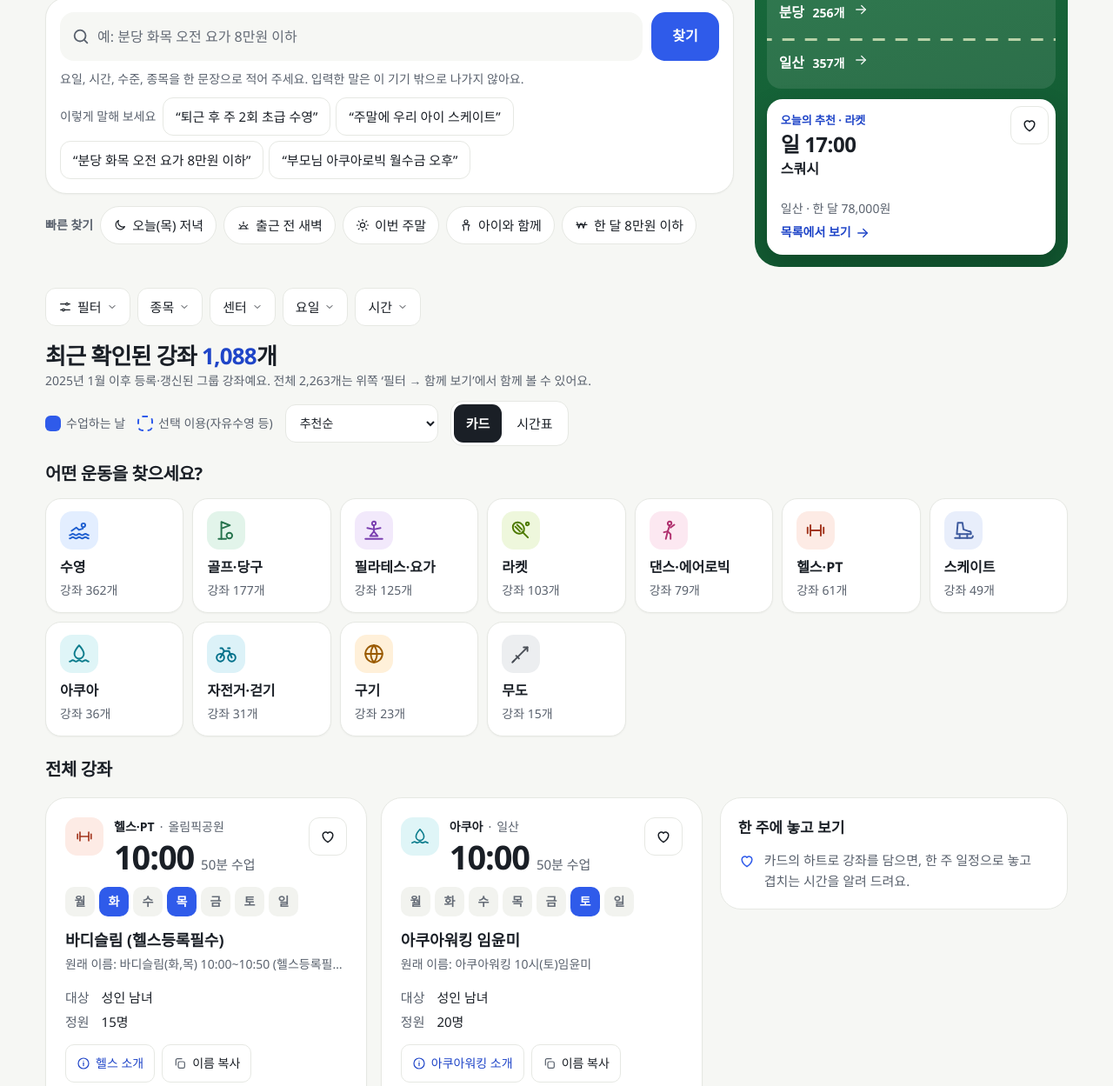
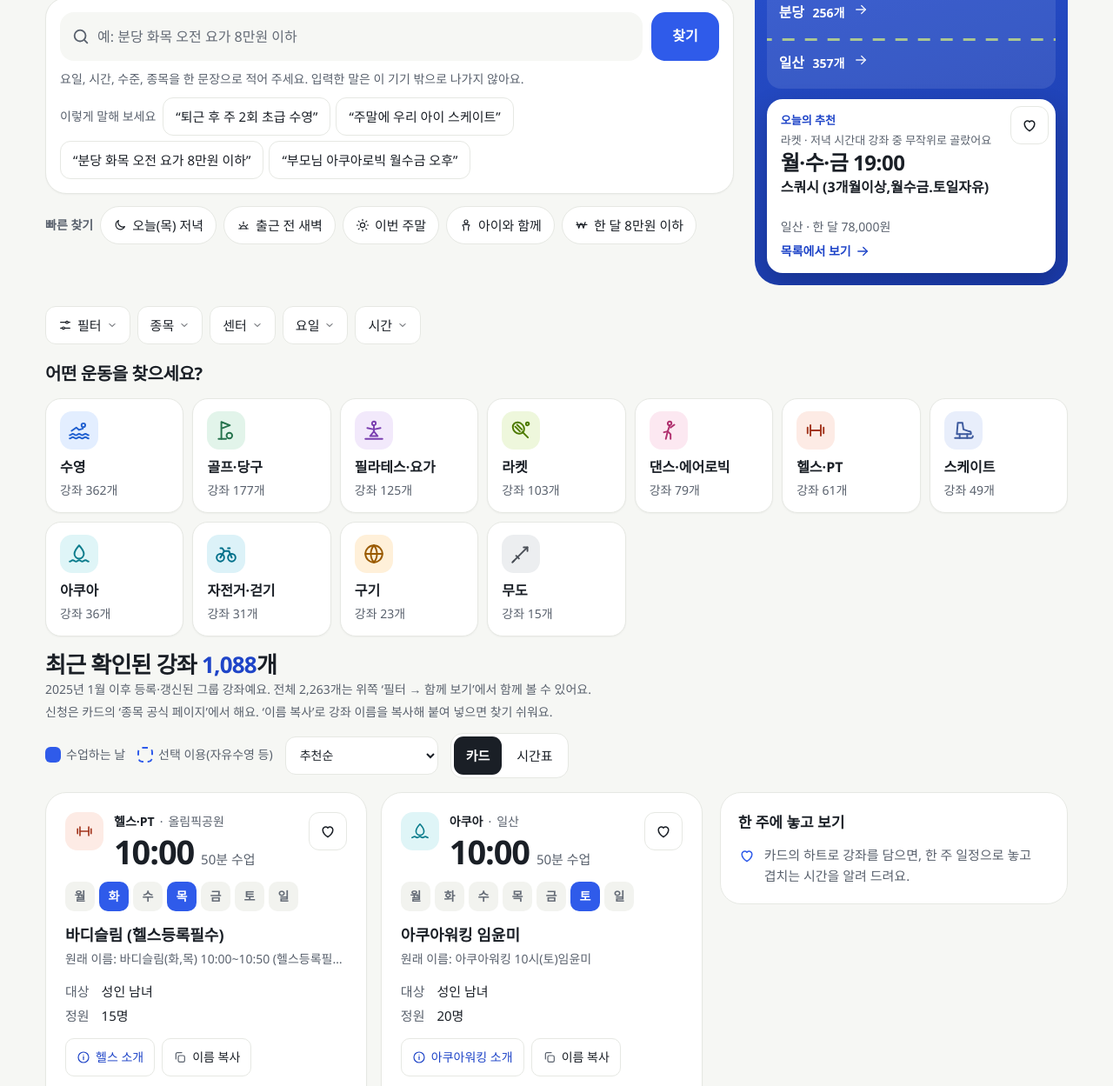
Before and after one commit to qudals552/olympic-course-finder, a website built with Vite: page site/index.html in a window 1280 px wide. Shown: the part 272-1521 px from the top of the page at 87% size. Built offline with nearby package versions, Linux system fonts and the light colour scheme.

Commit message:
디자이너·기획자 점검 반영: 장면 색 파랑 고정, 추천 카드 자동 교체 제거와 기준 표시, 종목 타일 순서, 신청 안내, 공식 페이지 버튼 톤, 휴대폰 결과 머리말 2줄
Co-Authored-By: Claude Sonnet 5.5 <noreply@anthropic.com>

```diff
--- a/site/index.html
+++ b/site/index.html
@@ -76,10 +76,18 @@
     </div>
 
     <main id="results" class="wrap results" tabindex="-1">
+      <section id="discover" class="discover" hidden>
+        <div class="disc-block">
+          <h2 class="disc-title">어떤 운동을 찾으세요?</h2>
+          <div id="starter-tiles" class="starter-tiles"></div>
+        </div>
+      </section>
+
       <div class="result-head">
         <div>
           <h2 id="count" tabindex="-1" aria-live="polite">강좌를 불러오는 중이에요</h2>
           <p id="count-note" class="note" hidden></p>
+          <p id="apply-note" class="note apply-note">신청은 카드의 ‘종목 공식 페이지’에서 해요. ‘이름 복사’로 강좌 이름을 복사해 붙여 넣으면 찾기 쉬워요.</p>
         </div>
         <div class="head-side">
           <p class="legend" aria-label="요일 표시 설명">
@@ -107,14 +115,6 @@
         </div>
       </div>
       <div id="relax" class="relax" role="note" hidden></div>
-
-      <section id="discover" class="discover" hidden>
-        <div class="disc-block">
-          <h2 class="disc-title">어떤 운동을 찾으세요?</h2>
-          <div id="starter-tiles" class="starter-tiles"></div>
-        </div>
-        <h2 class="disc-title">전체 강좌</h2>
-      </section>
 
       <div class="result-body">
         <div class="result-main">
--- a/site/src/main.ts
+++ b/site/src/main.ts
@@ -962,10 +962,14 @@ function syncSortSaved() {
   sel.value = query.sort;
 }
 
+const isEvening = (c: Course) => { const m = toMinutes(c.start); return m !== null && m >= 17 * 60 && m < 21 * 60; };
+
 function pickShowcase(sc: Scene): Course[] {
   const res = find({ ...emptyQuery(), sort: "pick" });
-  const nice = (c: Course) => !c.allDay && c.start !== null && c.price !== null && (c.levelRank === null || c.levelRank <= 2);
-  const evening = (c: Course) => { const m = toMinutes(c.start); return m !== null && m >= 17 * 60 && m < 21 * 60; };
+  // 처음 보는 사람에게 보여 줄 만한 강좌만: 자유 이용·시간 없음 제외, 이름에 슬래시·층수 같은 내부 표기가 없고 짧은 것
+  const tidy = (c: Course) => { const t = prettyTitle(c.name); return !t.includes("/") && t.length <= 22; };
+  const nice = (c: Course) => !c.allDay && c.start !== null && c.price !== null && tidy(c) && (c.levelRank === null || c.levelRank <= 2);
+  const evening = isEvening;
   const pool = [
     ...res.filter((c) => c.category === sc.category && nice(c) && evening(c)),
     ...res.filter((c) => c.category === sc.category && nice(c)),
@@ -980,7 +984,7 @@ function pickShowcase(sc: Scene): Course[] {
     if (seen.has(k)) continue;
     seen.add(k);
     out.push(c);
-    if (out.length === 3) break;
+    if (out.length === 1) break; // 자동으로 바꾸지 않으므로 하나면 충분
   }
   return out;
 }
@@ -999,19 +1003,19 @@ function goToCourse(c: Course) {
   }, 260);
 }
 
-function renderPick(swap = false) {
+function renderPick() {
   const box = $("#pick");
   const c = heroPicks[heroPickAt];
   box.hidden = !c;
   if (!c) return box.replaceChildren();
   const title = prettyTitle(c.name);
   const go = el("button", { type: "button", class: "pick-go", "aria-label": `${CENTER_SHORT[c.center] ?? c.center} ${title}, ${daysLabel(c.days)} ${c.start} 시작. 눌러서 목록에서 보기` },
-    el("span", { class: "pick-tag" }, `오늘의 추천 · ${c.category}`),
+    el("span", { class: "pick-tag" }, "오늘의 추천"),
+    el("span", { class: "pick-basis" }, `${c.category} · ${isEvening(c) ? "저녁 시간대" : "낮 시간대"} 강좌 중 무작위로 골랐어요`),
     el("span", { class: "pick-time num" }, `${daysLabel(c.days)} ${c.start}`),
     el("span", { class: "pick-title" }, title),
     el("span", { class: "pick-meta" }, `${CENTER_SHORT[c.center] ?? c.center} · 한 달 ${won(c.price)}원`),
     el("span", { class: "pick-cta" }, "목록에서 보기", svg(ICON.arrow)));
-  if (swap && !reduceMotion()) go.classList.add("swap");
   go.addEventListener("click", () => goToCourse(c));
   box.replaceChildren(go, heartButton(c, title));
 }
@@ -1054,17 +1058,6 @@ function renderHero() {
   heroPicks = pickShowcase(heroScene);
   heroPickAt = 0;
   renderPick();
-  const box = $("#pick");
-  let hold = false;
-  for (const ev of ["pointerenter", "focusin"]) box.addEventListener(ev, () => { hold = true; });
-  for (const ev of ["pointerleave", "focusout"]) box.addEventListener(ev, () => { hold = false; });
-  if (heroPicks.length > 1 && !reduceMotion()) {
-    window.setInterval(() => {
-      if (hold || document.hidden || art.offsetParent === null) return;
-      heroPickAt = (heroPickAt + 1) % heroPicks.length;
-      renderPick(true);
-    }, 6000);
-  }
 }
 
 // ---------- 시작 ----------
--- a/site/src/style.css
+++ b/site/src/style.css
@@ -188,9 +188,9 @@ button { cursor: pointer; }
 .heart[aria-pressed="true"] svg { fill: currentColor; }
 .days { display: flex; gap: 5px; }
 .day { width: 34px; height: 34px; border-radius: 10px; display: flex; align-items: center; justify-content: center; font-size: 14px; font-weight: 700; background: var(--sunken); color: var(--faint); }
-.day.on { background: var(--blue); color: #fff; }
+.day.on { background: var(--blue); color: #fff; } /* 요일은 이 서비스의 핵심 정보라 진하게 유지 */
+@media (prefers-color-scheme: dark) { .day.on { color: #0f1420; } }
 .day.opt { background: transparent; border: 2px dashed var(--blue); color: var(--blue-ink); }
-@media (prefers-color-scheme: dark) { .day.on { color: #0f1420; } }
 .card h3 { margin: 0; font-size: 18px; line-height: 1.45; font-weight: 700; }
 .lv { display: inline-block; vertical-align: 2px; margin-left: 4px; border-radius: 8px; padding: 0 8px; font-size: 14px; font-weight: 700; background: var(--blue-soft); color: var(--blue-ink); }
 .flag { display: inline-block; vertical-align: 2px; margin-left: 4px; border-radius: 8px; padding: 0 8px; font-size: 13px; font-weight: 700; background: var(--warn-soft); color: var(--warn); }
@@ -204,8 +204,8 @@ button { cursor: pointer; }
 .price { margin: 0; }
 .price .k { font-size: 14px; color: var(--muted); }
 .price .v { font-size: 22px; font-weight: 700; }
-.link-btn { display: inline-flex; align-items: center; gap: 6px; min-height: 44px; padding: 0 16px; border-radius: 12px; border: 1px solid var(--blue-line); color: var(--blue-ink); font-size: 15px; font-weight: 700; text-decoration: none; }
-.link-btn:hover { background: var(--blue-soft); }
+.link-btn { display: inline-flex; align-items: center; gap: 6px; min-height: 44px; padding: 0 16px; border-radius: 12px; border: 1px solid var(--line); color: var(--ink); font-size: 15px; font-weight: 700; text-decoration: none; }
+.link-btn:hover { background: var(--sunken); border-color: var(--faint); }
 .empty { grid-column: 1 / -1; background: var(--surface); border: 1px dashed var(--line); border-radius: 20px; padding: 28px; text-align: center; }
 .empty p { margin: 4px 0; }
 .btn-secondary { min-height: 48px; padding: 0 22px; border-radius: 14px; border: 1px solid var(--line); background: var(--surface); font-weight: 700; }
@@ -365,9 +365,6 @@ button { cursor: pointer; }
   background: linear-gradient(165deg, var(--a-bg1) 0%, var(--a-bg2) 100%);
   padding: 16px 14px 14px; display: flex; flex-direction: column; gap: 12px; min-width: 0;
 }
-.scene-skate { --a-bg1: #1f6aa3; --a-bg2: #17507f; --a-line: #e6f6ff; }
-.scene-run { --a-bg1: #b8431f; --a-bg2: #8e3016; --a-line: #ffe3d2; }
-.scene-tennis { --a-bg1: #1a7040; --a-bg2: #11552f; --a-line: #f4fbd0; }
 .art-cap { margin: 0; font-size: 15px; font-weight: 700; line-height: 1.4; }
 .lanes-wrap { position: relative; border-radius: 16px; overflow: hidden; background: rgba(255,255,255,.1); }
 .lanes { list-style: none; margin: 0; padding: 0; display: flex; flex-direction: column; }
@@ -747,3 +744,20 @@ body:has(dialog[open]) { overflow: hidden; }
 @keyframes art-ring { 0% { box-shadow: 0 0 0 0 rgba(221, 245, 122, 0.95); } 100% { box-shadow: 0 0 0 16px rgba(221, 245, 122, 0); } }
 @keyframes lane-pop { 0% { transform: scale(0.97); } 100% { transform: scale(1); } }
 @keyframes lane-flash { 0% { background: rgba(221, 245, 122, 0.85); color: #1a1f26; } 100% { background: transparent; } }
+
+/* ---- 디자이너 점검 반영: 추천 기준 줄, 신청 안내, 휴대폰 결과 머리말 2줄 ---- */
+.pick-tag { color: var(--blue-ink); }
+.pick-basis { font-size: 13px; color: var(--muted); line-height: 1.4; white-space: nowrap; overflow: hidden; text-overflow: ellipsis; }
+.apply-note { margin: 4px 0 0; font-size: 14px; }
+@media (max-width: 760px) {
+  /* 머리말: 범례 1줄(작게) + 링크·정렬·보기 전환 1줄 */
+  .head-side { width: 100%; flex-wrap: wrap; gap: 8px; }
+  .legend { flex: 1 0 100%; gap: 12px; font-size: 13px; }
+  .legend i { width: 14px; height: 14px; border-radius: 5px; }
+  .head-side .share-btn { width: 44px; padding: 0; justify-content: center; flex: none; }
+  .head-side .share-btn::after { content: none; }
+  .head-side .share-btn svg { display: block; }
+  .sort-box { flex: 1 1 0; min-width: 0; }
+  .sort-box select { width: 100%; min-width: 0; }
+  .seg { flex: none; }
+}
```
